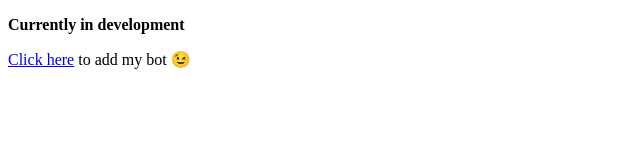
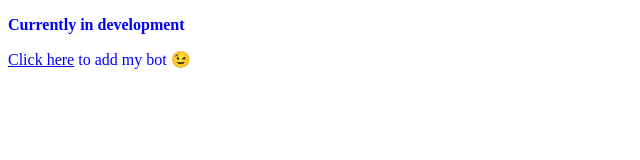
Before and after one commit to pizzuhh/pizzuhh.github.io, a plain HTML site: page index.html in a window 1280 px wide. Shown: the whole page, without its empty margins (0-640 px from the left). Drawn offline with Linux system fonts and the light colour scheme.

Commit message:
pre-major(0.01)

```diff
--- a/index.html
+++ b/index.html
@@ -3,6 +3,7 @@
 <head>
     <meta charset="UTF-8">
     <title>pizza's site lol</title>
+    <link rel="stylesheet" href="css/css1.css">
 </head>
 <body>
     <p><strong>Currently in development</strong></p>
```
